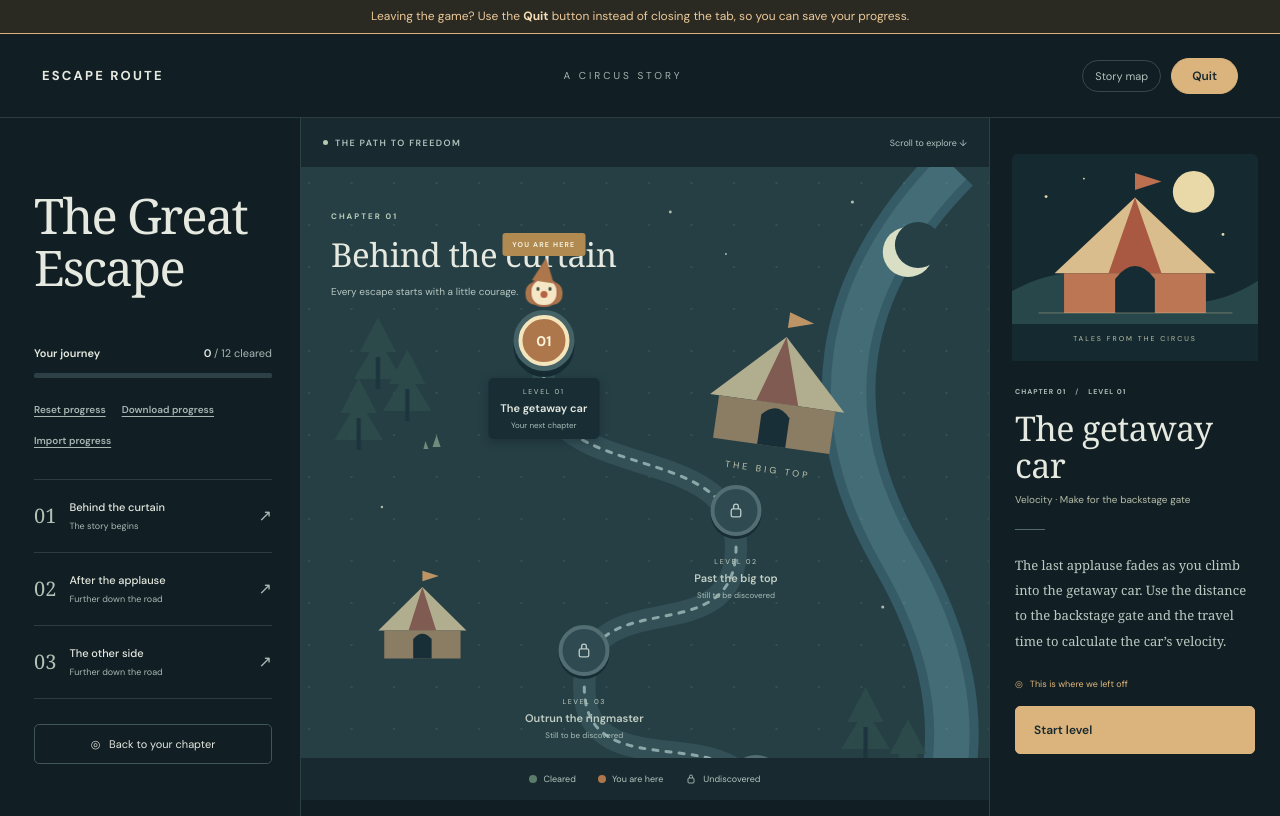
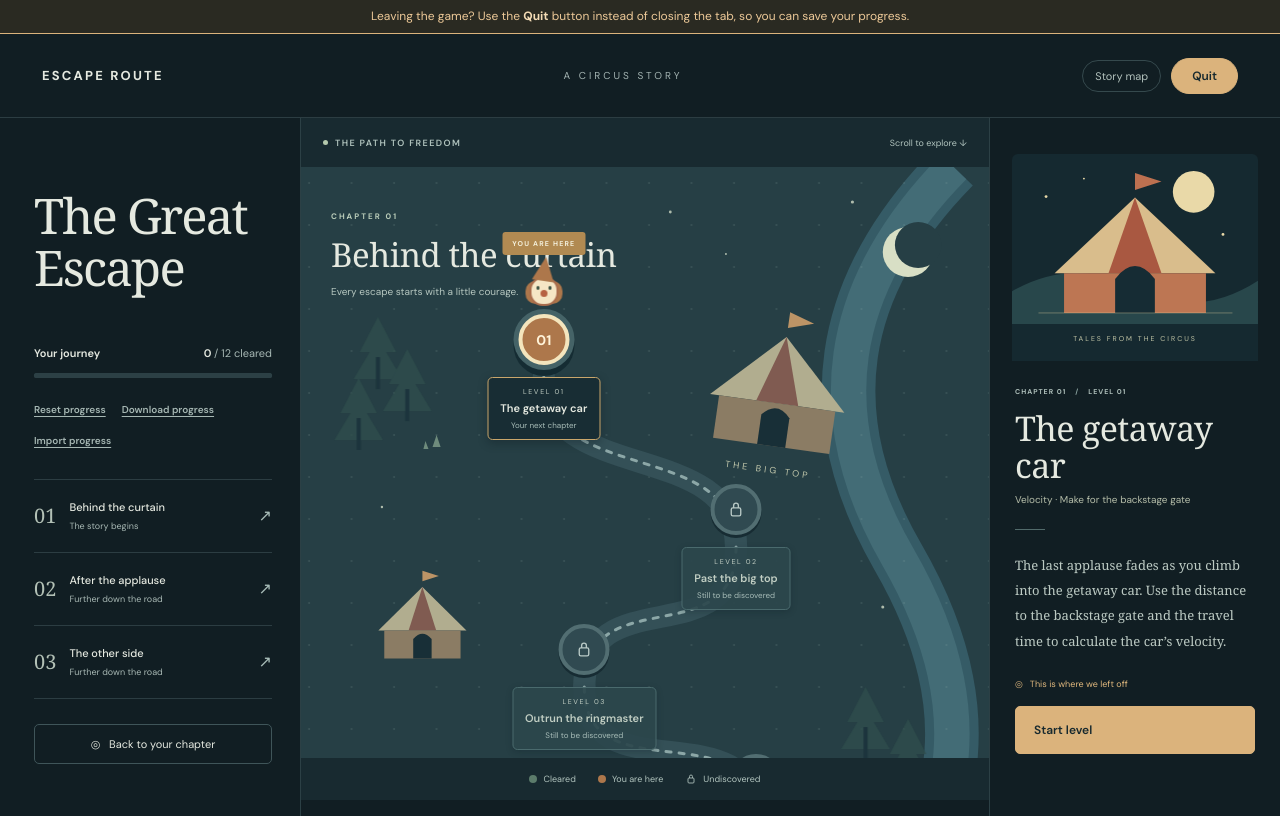
Before and after one commit to itsgeorgema/cse110-project-team3, a website built with Vite: page index.html in a window 1280 px wide. Built offline with nearby package versions, Linux system fonts and the light colour scheme; a web font is replaced by a local one.

Commit message:
Give unselected map labels their own backdrop so they stay readable (#76)

```diff
--- a/src/style.css
+++ b/src/style.css
@@ -521,9 +521,12 @@ progress::-moz-progress-bar {
 
 .map-node[aria-pressed="true"] .node-label {
   background: #182d34;
+  border-color: #c9a66b;
   box-shadow: 0 3px 10px #0c1a2260;
 }
 
+/* Unselected labels get their own backdrop (lighter than the selected one)
+   so trees, tents and the river behind them can't make the text hard to read. */
 .node-label {
   display: flex;
   align-items: center;
@@ -531,7 +534,10 @@ progress::-moz-progress-bar {
   gap: 5px;
   margin-top: 12px;
   padding: 9px 12px;
+  border: 1px solid #4a6a6d;
   border-radius: 5px;
+  background: rgb(44 71 77 / 92%);
+  box-shadow: 0 2px 6px #0c1a2240;
   white-space: nowrap;
 }
 
```
